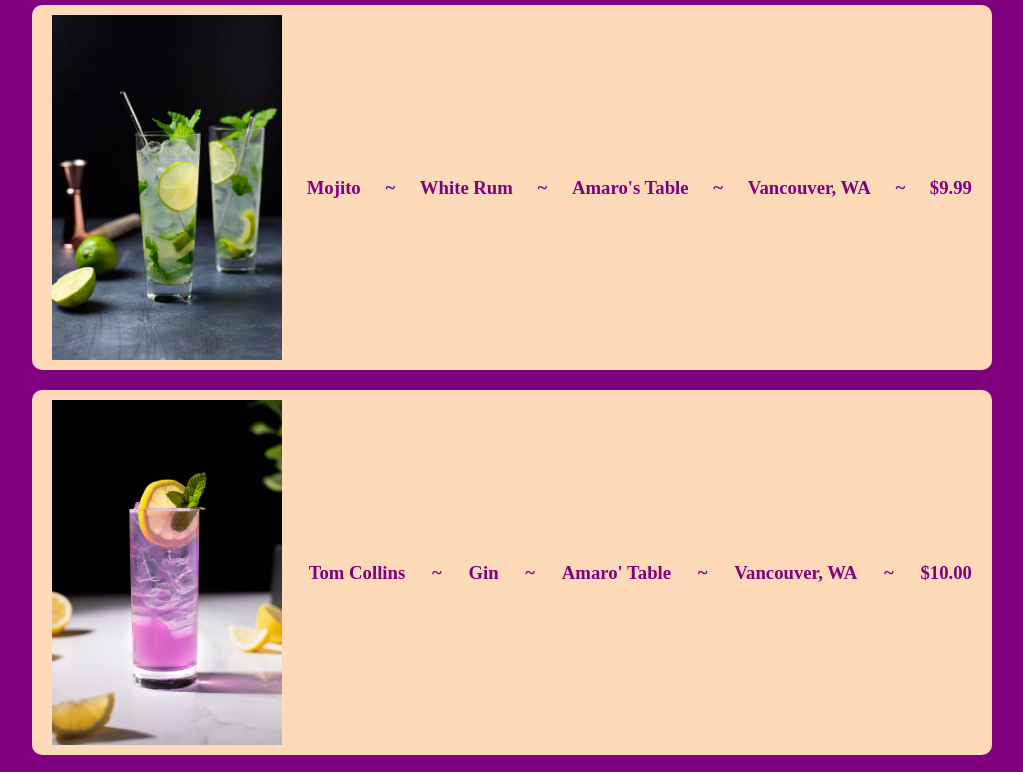
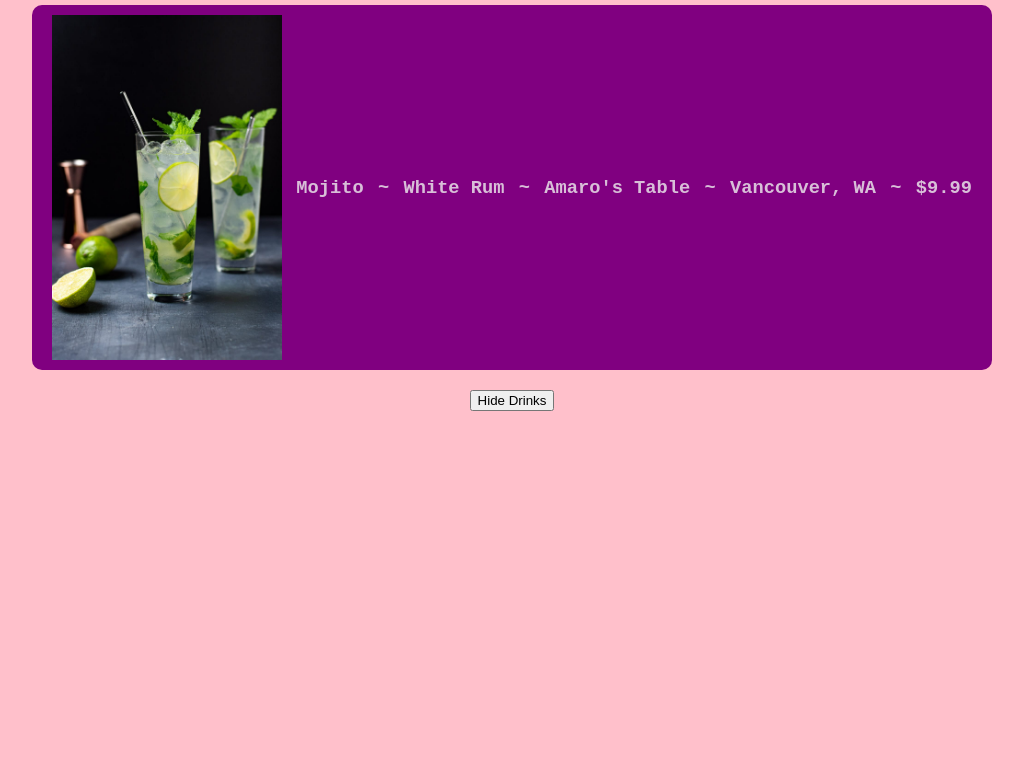
Before and after one commit to Madeleinesj/Vue-3, a plain HTML site: page index.html in a window 1280 px wide. Shown: the part 73-845 px from the top of the page, without its empty margins (128-1151 px from the left). After the commit the page ends 800 px from the top, so only its background shows below. Drawn offline with nearby package versions, Linux system fonts and the light colour scheme.

Commit message:
Adding CSS and Computing function

```diff
--- a/app.js
+++ b/app.js
@@ -14,6 +14,9 @@ const app = Vue.createApp({
         toggleShowDrinks() {
             this.showDrinks = !this.showDrinks
         },
+        toggleFav(drink) {
+            drink.isFav = !drink.isFav
+        },
         handleEvent(e, data) {
             console.log(e, e.type)
             if (data) {
@@ -24,6 +27,11 @@ const app = Vue.createApp({
             this.x = e.offsetX,
             this.y = e.offsetY
         }
+    },
+    computed: {
+        filteredDrinks() {
+            return this.drinks.filter((drink) => drink.isFav)
+        }
     }
 })
 
--- a/index.html
+++ b/index.html
@@ -6,20 +6,21 @@
     <script src="https://unpkg.com/vue@3.0.2"></script>
     <style>
         body{
-            background: purple;
+            background: pink;
             max-width: 960px;
             margin: 20px auto;
-            color: peachpuff;
+            color: steelblue;
             text-align: center;
+            font-family: 'Courier New', Courier, monospace;
         }
         p, h3, ul{
             margin: 0;
             padding: 0;
-            color: purple;
+            color: #D8BFD8;
         }
         li{
             list-style-type: none;
-            background: peachpuff;
+            background: palevioletred;
             margin: 20px auto;
             padding: 10px 20px;
             border-radius: 10px;
@@ -34,11 +35,10 @@
         }
         h4, p{
             color: purple;
-
         }
-        /* .img {
-
-        } */
+        li.fav {
+            background-color: purple;
+        }
     </style>
 </head>
 <body>
@@ -47,9 +47,10 @@
     <div id="app">
         <!--attribute binding-->
         <!-- <a :href="url">best website ever</a> -->
-        <div v-if="showDrinks">
+
+        <div v-if="showDrinks" v-if="showFav">
             <ul>
-                <li v-for="drink in drinks" :class="{ fav: drink.isFav }">
+                <li v-for="drink in filteredDrinks" :class="{ fav: drink.isFav }" @click="toggleFav(drink)">
                     <img :src="drink.img" :alt="drink.name">
                     <h3> {{ drink.name }}</h3>
                     <h3>~</h3>
```
